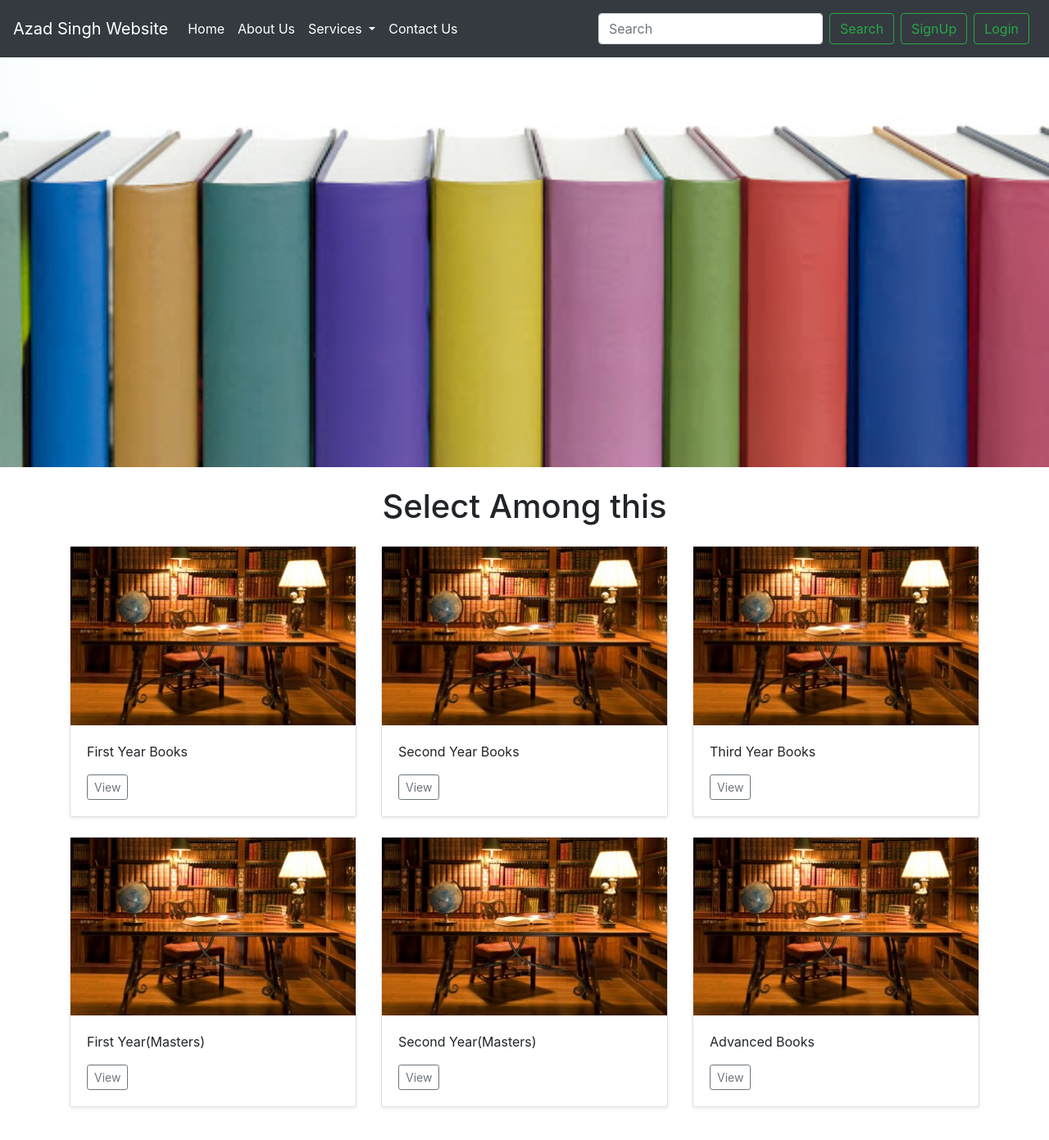
After one commit to testorfortesting/Website, a Django app: page /books in a window 1280 px wide. The commit adds this page. Shown: the whole page at 82% size. Run offline with Django 3.2, Linux system fonts and the light colour scheme; some libraries are stand-ins or nearby versions.

Commit message:
Last Commit

```diff
--- a/hello/urls.py
+++ b/hello/urls.py
@@ -16,5 +16,9 @@ urlpatterns = [
     path("fybsc", views.fybsc, name = 'FYBSC'),
     path("sybsc", views.sybsc, name = 'SYBSC'),
     path("notice", views.notice, name = 'Notice'),
-    path("search", views.search, name = "search")
+    path("search", views.search, name = "search"),
+    path("admission", views.admission, name = 'admission'),
+    path("books", views.books, name='books'),
+    path("department", views.department, name='department'),
+    path("teacher", views.teacher, name='teacher')
 ]
--- a/hello/views.py
+++ b/hello/views.py
@@ -97,3 +97,15 @@ def search(request):
 
 def result(request):
     return render(request, 'result.html')
+
+def admission(request):
+    return render(request, 'admission.html')
+
+def books(request):
+    return render(request, 'books.html')
+
+def department(request):
+    return render(request, 'department.html')
+
+def teacher(request):
+    return render(request, 'teacher.html')
--- a/templates/base.html
+++ b/templates/base.html
@@ -35,10 +35,10 @@
                         <a class="dropdown-item active" href="/notice">Notice</a>
                         <div class="dropdown-divider"></div>
                         <a class="dropdown-item" href="/result">Results</a>
-                        <a class="dropdown-item" href="/sybsc">Admissions</a>
-                        <a class="dropdown-item" href="/sybsc">Books</a>
-                        <a class="dropdown-item" href="/sybsc">Departments</a>
-                        <a class="dropdown-item" href="/sybsc">Teachers and Staff</a>
+                        <a class="dropdown-item" href="/admission">Admissions</a>
+                        <a class="dropdown-item" href="/books">Books</a>
+                        <a class="dropdown-item" href="/department">Departments</a>
+                        <a class="dropdown-item" href="/teacher">Teachers and Staff</a>
 
                     </div>
                 </li>
--- /dev/null
+++ b/templates/books.html
@@ -0,0 +1,103 @@
+{% extends 'base.html' %} {% block title%} Service {% endblock title %}{% block body %}
+<div class="container-fluid my-0 px-0 mb-3 ">
+    <img src="/static/books.jpg" class="d-block w-100 mx-0" height="500" alt=" ... ">
+</div>
+
+<div class="container my-3 ">
+    <h1 class="my-4 text-center ">Select Among this</h1>
+
+    <div class="row ">
+        <div class="col-md-4 ">
+            <div class="card mb-4 shadow-sm ">
+                <img src="/static/book1.jpg" class="d-block w-100 " alt="... ">
+                <div class="card-body ">
+                    <p class="card-text ">First Year Books</p>
+                    <div class="d-flex justify-content-between align-items-center ">
+                        <div class="btn-group ">
+                            <a href="/static/fybsc.txt"><button type="button " class="btn btn-sm btn-outline-secondary ">View</button></a>
+
+                        </div>
+
+                    </div>
+                </div>
+            </div>
+        </div>
+        <div class="col-md-4 ">
+            <div class="card mb-4 shadow-sm ">
+                <img src="/static/book1.jpg" class="d-block w-100 " alt="... ">
+                <div class="card-body ">
+                    <p class="card-text ">Second Year Books</p>
+                    <div class="d-flex justify-content-between align-items-center ">
+                        <div class="btn-group ">
+                            <a href="/static/sybsc.txt"><button type="button " class="btn btn-sm btn-outline-secondary ">View</button></a>
+
+                        </div>
+
+                    </div>
+                </div>
+            </div>
+        </div>
+        <div class="col-md-4 ">
+            <div class="card mb-4 shadow-sm ">
+                <img src="/static/book1.jpg" class="d-block w-100 " alt="... ">
+                <div class="card-body ">
+                    <p class="card-text ">Third Year Books</p>
+                    <div class="d-flex justify-content-between align-items-center ">
+                        <div class="btn-group ">
+                            <a href="/static/Pass_Students.txt"><button type="button " class="btn btn-sm btn-outline-secondary ">View</button></a>
+                        </div>
+
+                    </div>
+                </div>
+            </div>
+        </div>
+
+        <div class="col-md-4 ">
+            <div class="card mb-4 shadow-sm ">
+                <img src="/static/book1.jpg" class="d-block w-100 " alt="... ">
+                <div class="card-body ">
+                    <p class="card-text ">First Year(Masters)</p>
+                    <div class="d-flex justify-content-between align-items-center ">
+                        <div class="btn-group ">
+                            <a href="/static/fail_students.txt"><button type="button " class="btn btn-sm btn-outline-secondary ">View</button></a>
+
+                        </div>
+
+                    </div>
+                </div>
+            </div>
+        </div>
+        <div class="col-md-4 ">
+            <div class="card mb-4 shadow-sm ">
+                <img src="/static/book1.jpg" class="d-block w-100 " alt="... ">
+                <div class="card-body ">
+                    <p class="card-text ">Second Year(Masters)</p>
+                    <div class="d-flex justify-content-between align-items-center ">
+                        <div class="btn-group ">
+                            <a href="/static/overall_fybsc.txt"><button type="button " class="btn btn-sm btn-outline-secondary ">View</button></a>
+
+                        </div>
+
+                    </div>
+                </div>
+            </div>
+        </div>
+        <div class="col-md-4 ">
+            <div class="card mb-4 shadow-sm ">
+                <img src="/static/book1.jpg" class="d-block w-100 " alt="... ">
+                <div class="card-body ">
+                    <p class="card-text ">Advanced Books</p>
+                    <div class="d-flex justify-content-between align-items-center ">
+                        <div class="btn-group ">
+                            <a href="/static/overall_sybsc.txt "><button type="button " class="btn btn-sm btn-outline-secondary ">View</button></a>
+
+                        </div>
+
+                    </div>
+                </div>
+            </div>
+        </div>
+
+    </div>
+</div>
+{% endblock body %}
--- /dev/null
+++ b/templates/department.html
@@ -0,0 +1,5 @@
+{% extends 'base.html' %} {% block title%} Service {% endblock title %}{% block body %}
+<div class="container-fluid my-0 px-0 mb-3 ">
+    <img src="/static/2.jpeg" class="d-block w-100 mx-0" height="500" alt=" ... "> </div>
+
+{% endblock body %}
--- /dev/null
+++ b/templates/teacher.html
@@ -0,0 +1,5 @@
+{% extends 'base.html' %} {% block title%} Service {% endblock title %}{% block body %}
+<div class="container-fluid my-0 px-0 mb-3 ">
+    <img src="/static/2.jpeg" class="d-block w-100 mx-0" height="500" alt=" ... "> </div>
+
+{% endblock body %}
```
Also changed, not shown: templates/admission.html (added, +28 -0 lines), templates/index.html (+5 -5 lines), db.sqlite3, static/admission.jpeg (added), static/admission.jpg (added), static/admission.png (added), static/book1.jpg (added), static/book2.jpeg (added), static/book3.jpg (added), static/book4.jpg (added), static/book5.jpg (added), static/books.jpg (added).
